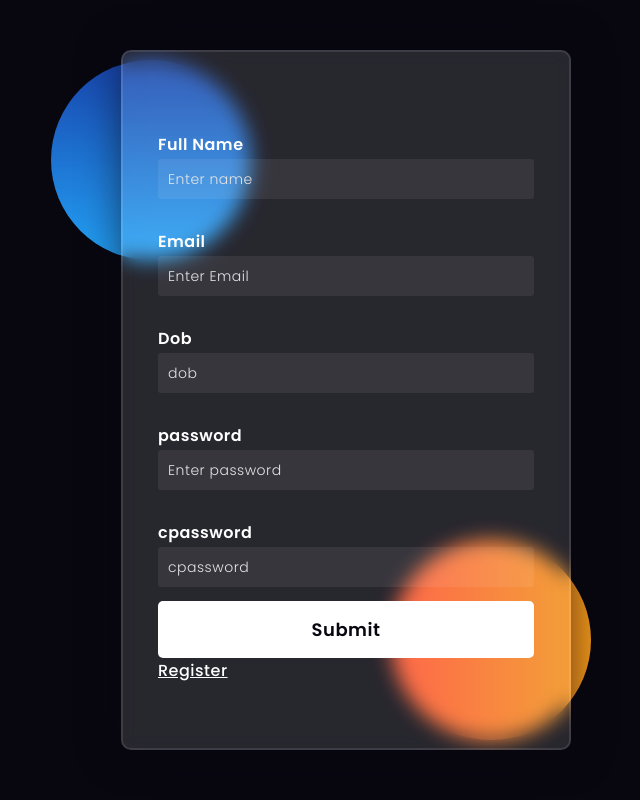
After one commit to Suraksha9103/FinalProject, a Django app: page /signup/ in a window 1280 px wide. The commit adds this page. Shown: the whole page, without its empty margins (294-934 px from the left). Run offline with Django 4.2, Linux system fonts and the light colour scheme.

Commit message:
registration complete

```diff
--- /dev/null
+++ b/LandAtJob/Registration/templates/registration/signup.html
@@ -0,0 +1,175 @@
+<!DOCTYPE html>
+<html lang="en">
+
+<head>
+    <meta charset="UTF-8">
+    <meta http-equiv="X-UA-Compatible" content="IE=edge">
+    <meta name="viewport" content="width=device-width, initial-scale=1.0">
+    <title>Document</title>
+
+    <link rel="preconnect" href="https://fonts.gstatic.com">
+    <link rel="stylesheet" href="https://cdnjs.cloudflare.com/ajax/libs/font-awesome/5.15.4/css/all.min.css">
+    <link href="https://fonts.googleapis.com/css2?family=Poppins:wght@300;500;600&display=swap" rel="stylesheet">
+    <!--Stylesheet-->
+    <style media="screen">
+      *,
+*:before,
+*:after{
+    padding: 0;
+    margin: 0;
+    box-sizing: border-box;
+}
+body{
+    background-color: #080710;
+}
+.background{
+    width: 430px;
+    height: 520px;
+    position: absolute;
+    transform: translate(-50%,-50%);
+    left: 50%;
+    top: 50%;
+}
+.background .shape{
+    height: 200px;
+    width: 200px;
+    position: absolute;
+    border-radius: 50%;
+}
+.shape:first-child{
+    background: linear-gradient(
+        #1845ad,
+        #23a2f6
+    );
+    left: -80px;
+    top: -80px;
+}
+.shape:last-child{
+    background: linear-gradient(
+        to right,
+        #ff512f,
+        #f09819
+    );
+    right: -30px;
+    bottom: -80px;
+}
+form{
+    height: 700px;
+    width: 450px;
+    background-color: rgba(255,255,255,0.13);
+    position: absolute;
+    transform: translate(-50%,-50%);
+    top: 50%;
+    left: 50%;
+    border-radius: 10px;
+    backdrop-filter: blur(10px);
+    border: 2px solid rgba(255,255,255,0.1);
+    box-shadow: 0 0 40px rgba(8,7,16,0.6);
+    padding: 50px 35px;
+}
+form *{
+    font-family: 'Poppins',sans-serif;
+    color: #ffffff;
+    letter-spacing: 0.5px;
+    outline: none;
+    border: none;
+}
+form h3{
+    font-size: 32px;
+    font-weight: 500;
+    line-height: 42px;
+    text-align: center;
+}
+
+label{
+    display: block;
+    margin-top: 30px;
+    font-size: 16px;
+    font-weight: 500;
+}
+input{
+    display: block;
+    height: 40px;
+    width: 100%;
+    background-color: rgba(255,255,255,0.07);
+    border-radius: 3px;
+    padding: 0 10px;
+    margin-top: 2px;
+    font-size: 14px;
+    font-weight: 300;
+}
+::placeholder{
+    color: #e5e5e5;
+}
+button{
+    margin-top: 14px;
+    width: 100%;
+    background-color: #ffffff;
+    color: #080710;
+    padding: 15px 0;
+    font-size: 18px;
+    font-weight: 600;
+    border-radius: 5px;
+    cursor: pointer;
+}
+.social{
+  margin-top: 30px;
+  display: flex;
+}
+.social div{
+  background: red;
+  width: 150px;
+  border-radius: 3px;
+  padding: 5px 10px 10px 5px;
+  background-color: rgba(255,255,255,0.27);
+  color: #eaf0fb;
+  text-align: center;
+}
+.social div:hover{
+  background-color: rgba(255,255,255,0.47);
+}
+.social .fb{
+  margin-left: 25px;
+}
+.social i{
+  margin-right: 4px;
+}
+
+    </style>
+</head>
+
+<body>
+    <div class="background">
+        <div class="shape"></div>
+        <div class="shape"></div>
+    </div>
+    <form method="post" action="{% if registration %} {% url 'registeration.Update' registeration.id %} {% else %} {% url 'registration.store'%} {% endif %}" class="" enctype="multipart/form-data">
+        {% csrf_token %}
+        <label for="full_name"><b>Full Name</b></label>
+        <input type="text" placeholder="Enter name" name="full_name" id="full_name" required>
+
+
+
+        <label for="email"><b>Email</b></label>
+        <input type="text" placeholder="Enter Email" name="email" id="email" required>
+
+
+
+        <label for="dob"><b>Dob</b></label>
+        <input type="text" placeholder="dob" name="dob" id="dob" required>
+
+        <label for="password"><b>password</b></label>
+        <input type="password" placeholder="Enter password" name="password" id="password" required>
+
+        <label for="cpassword"><b>cpassword</b></label>
+        <input type="password" placeholder="cpassword" name="cpassword" id="cpassword" required>
+
+        <button type="submit" class="btn btn-submit"> {%if registeration %} Update {% else %} Submit {% endif %}</button>
+        <a href="{% url 'registration.login'%}" >Register</a>
+
+    </form>
+
+
+</body>
+
+</html>
--- a/LandAtJob/Registration/urls.py
+++ b/LandAtJob/Registration/urls.py
@@ -5,4 +5,6 @@ from . import views
 
 urlpatterns = [
     path('',views.loginform, name="registration.login"),
+    path('signup/',views.signform,name="registration.signup"),
+    path('store/',views.registrationStore,name="registration.store")
 ]
--- a/LandAtJob/Registration/views.py
+++ b/LandAtJob/Registration/views.py
@@ -1,4 +1,7 @@
-from django.shortcuts import render
+from django.http import HttpResponse
+from django.shortcuts import redirect, render
+
+from Registration.models import Registration
 
 # Create your views here.
 
@@ -8,3 +11,31 @@ def loginform(request):
 
     }
     return render(request,"registration/login.html",data)
+
+def signform(request):
+    date={
+        'title': 'signup'
+    }
+    return render(request,"Registration/signup.html",date)
+
+def registrationStore(request):
+    if request.method=="POST":
+        password=request.POST['password']
+        cpassword=request.POST['cpassword']
+
+    if password != cpassword:
+        return HttpResponse("Your Password Does not Match")
+
+    else:
+        registration=Registration(
+            email= request.POST['email'],
+            full_name= request.POST['full_name'],
+            dob =request.POST['dob'],
+            password= request.POST['password'],
+            cpassword= request.POST['cpassword'],
+            created_at= request.POST.get('created_at', False),
+            updated_at= request.POST.get('updated_at', False)
+        )
+        registration.save()
+        return redirect('registration.login')
+    return render(request,'registration/signup.html')
```
Also changed, not shown: LandAtJob/Registration/templates/registration/login.html (+71 -122 lines).
